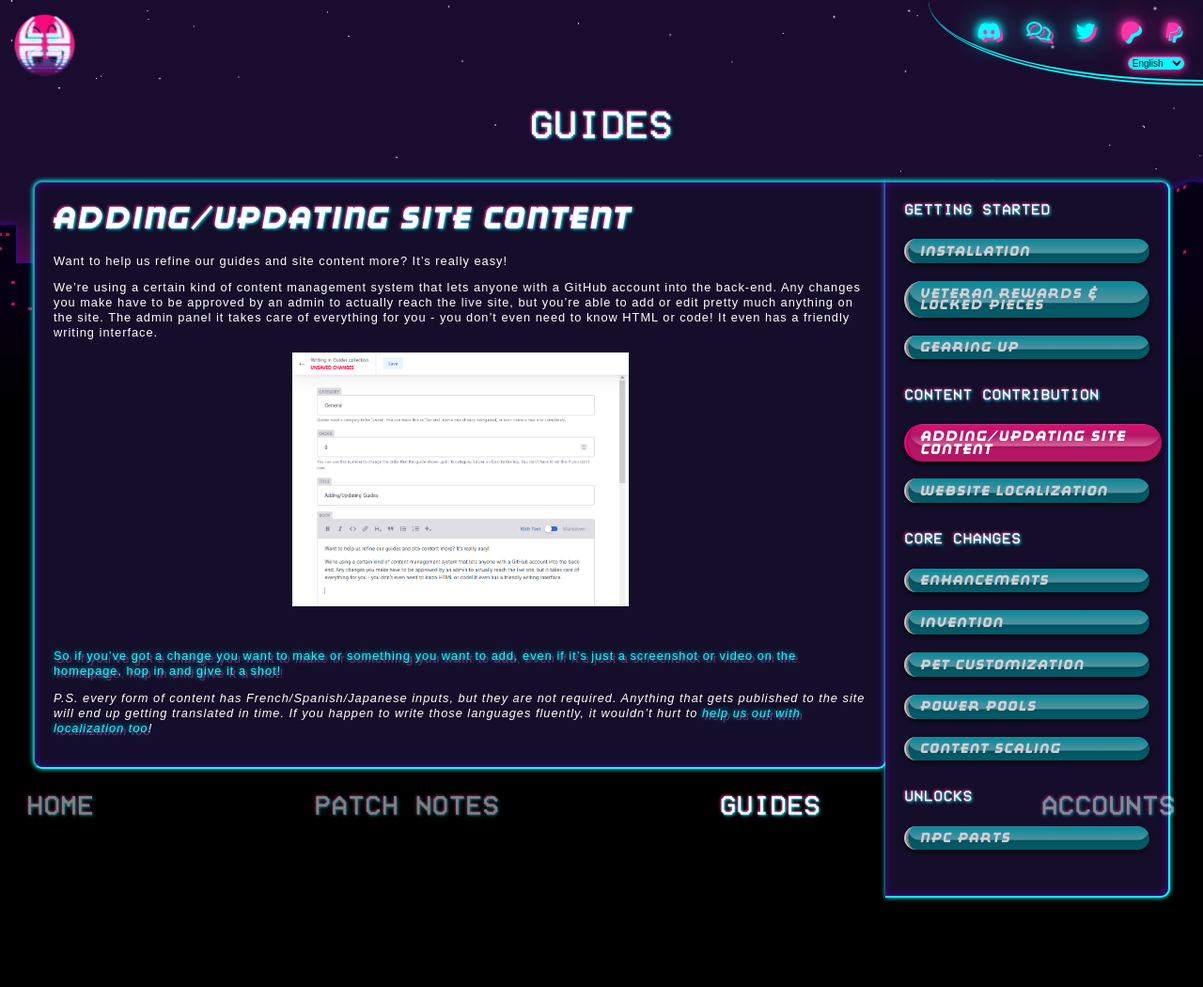
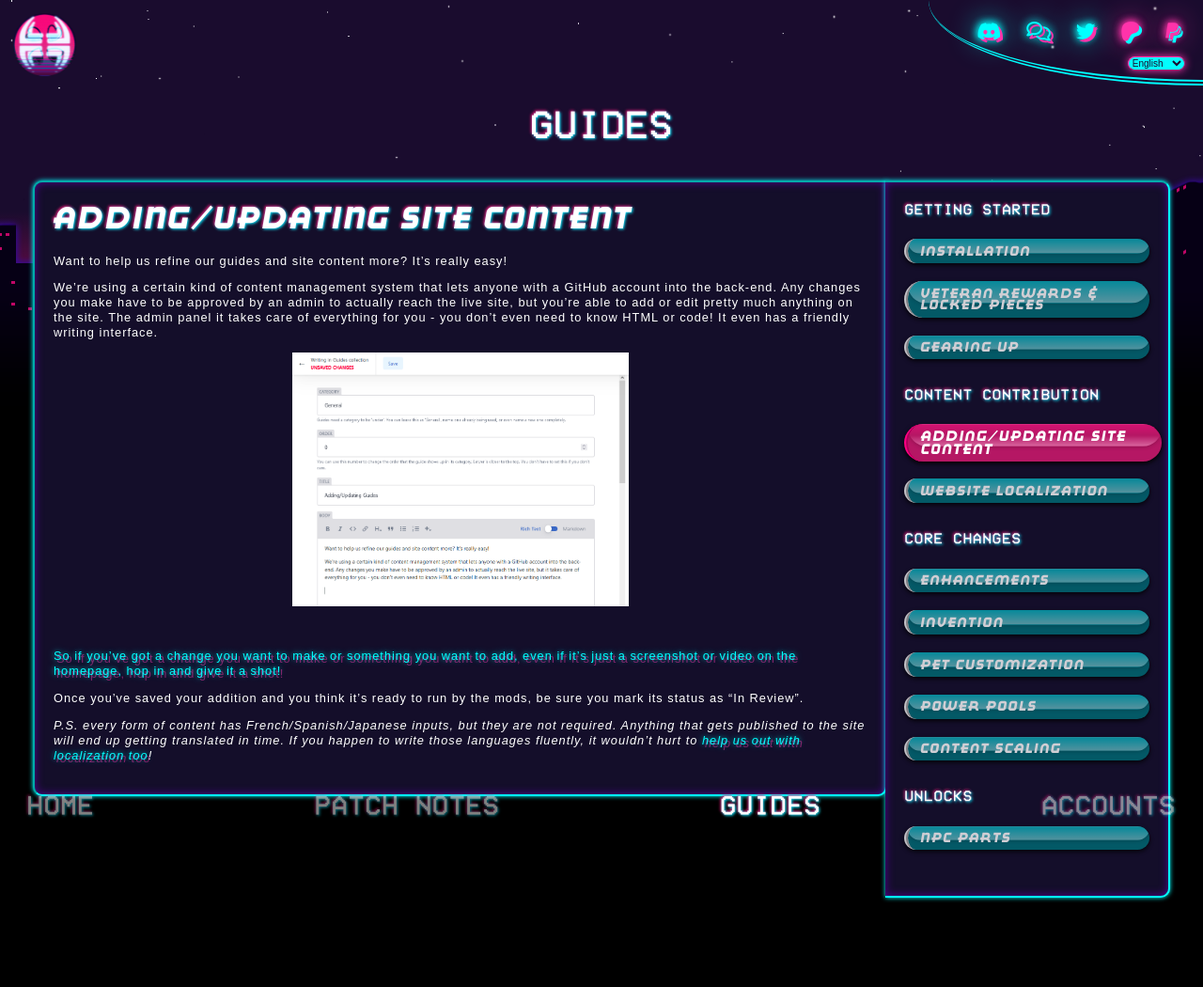
Before and after one commit to crekulon/tspy, a Jekyll site: the page built from _guides/adding-updating-guides.md, in a window 1280 px wide. Shown: the whole page at 94% size. Built offline with Jekyll 4.4.1, drawn with Linux system fonts in a browser that asks for light colours; nearby versions of some CDN libraries.

Commit message:
Update Guides “adding-updating-guides”

```diff
--- a/_guides/adding-updating-guides.md
+++ b/_guides/adding-updating-guides.md
@@ -11,4 +11,6 @@ We're using a certain kind of content management system that lets anyone with a
 
 [So if you've got a change you want to make or something you want to add, even if it's just a screenshot or video on the homepage, hop in and give it a shot!](/admin)
 
+Once you've saved your addition and you think it's ready to run by the mods, be sure you mark its status as "In Review".
+
 *P.S. every form of content has French/Spanish/Japanese inputs, but they are not required. Anything that gets published to the site will end up getting translated in time. If you happen to write those languages fluently, it wouldn't hurt to [help us out with localization too](/guides/website-localization)!*
```
